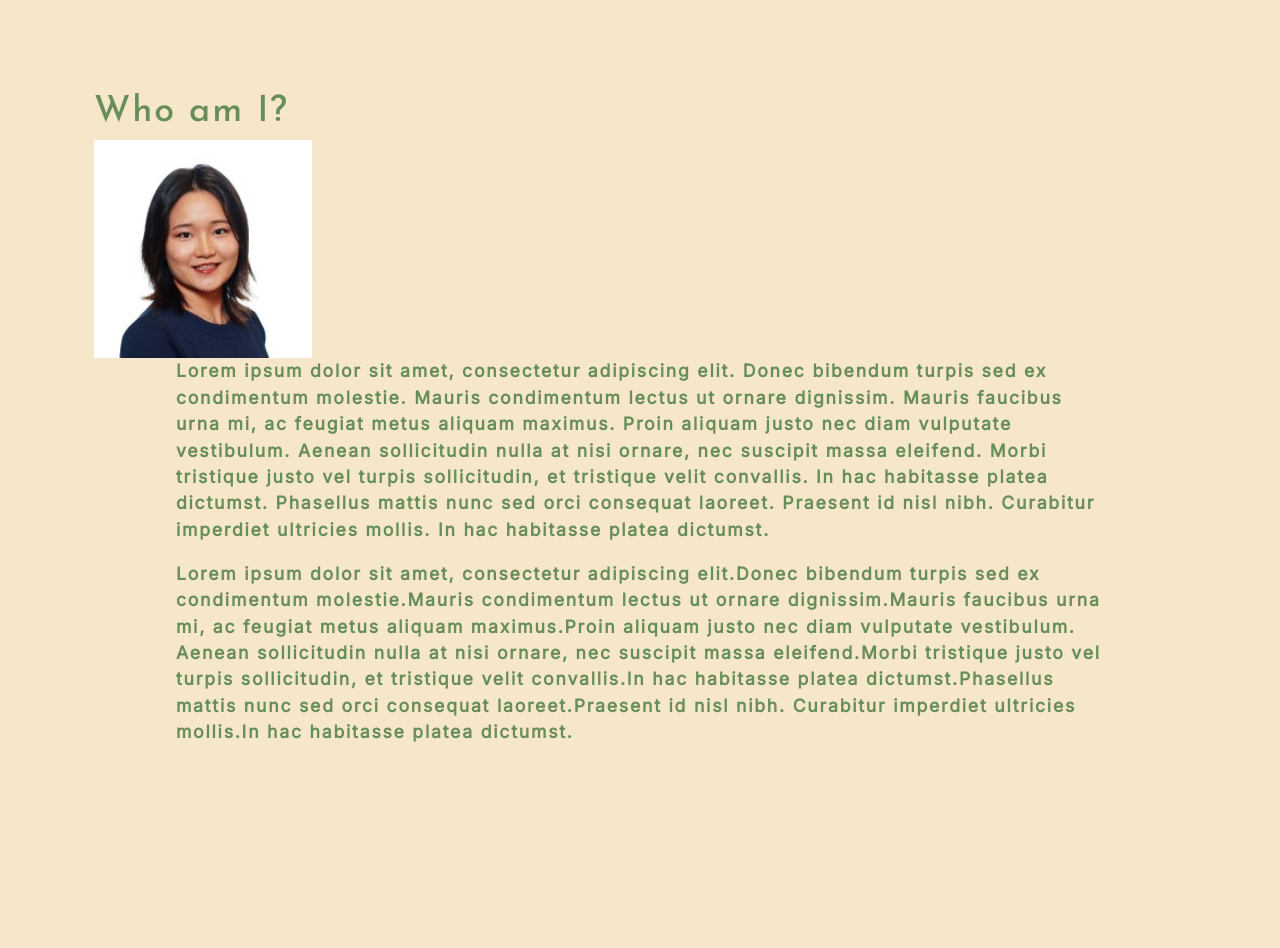
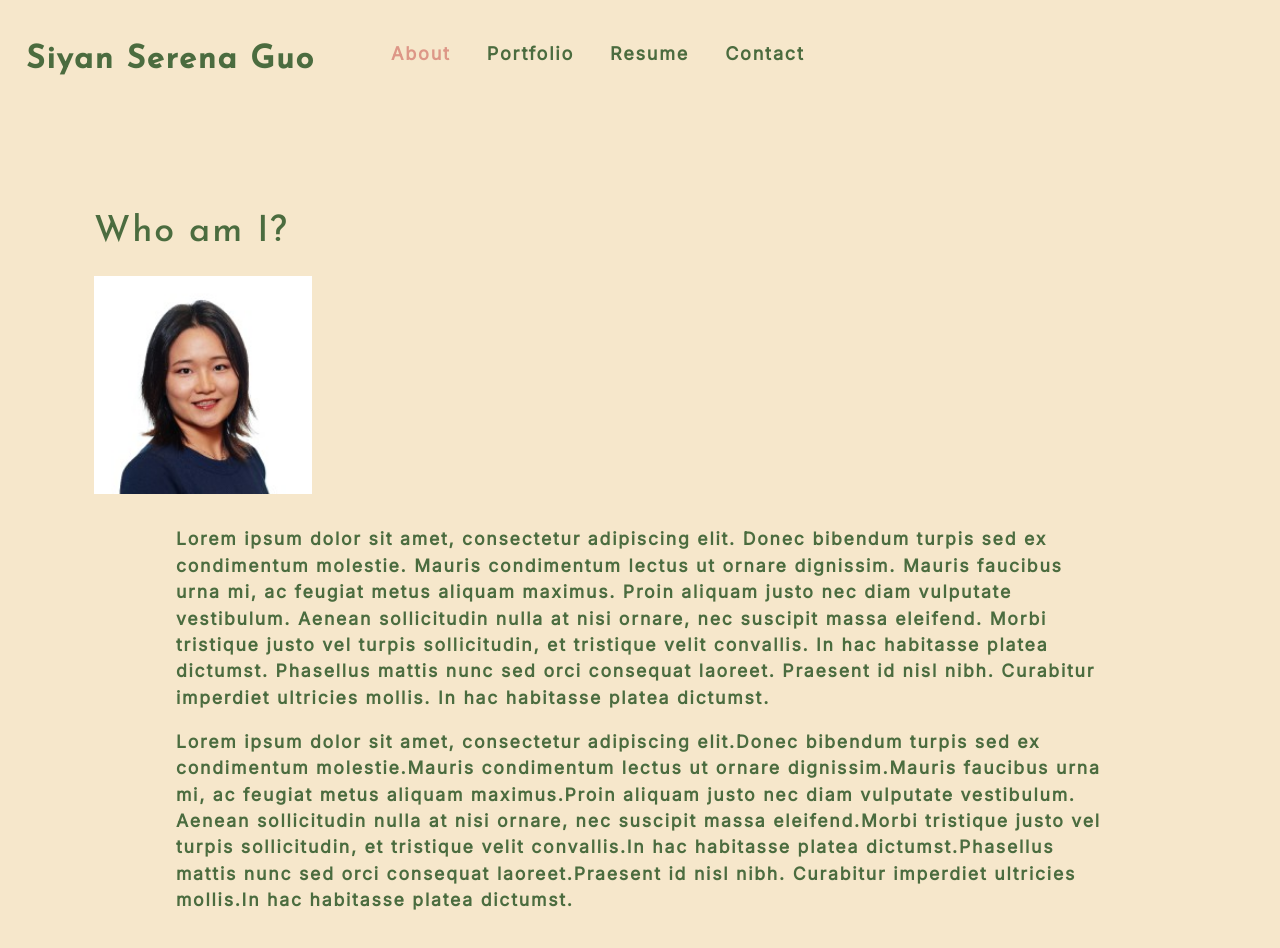
Before and after one commit to SiyanGuo/Portfolio, a React (Create React App) app: page / in a window 1280 px wide. Shown: the top 948 px of the page. Before the commit the page ends 853 px from the top, so only its background shows below. Built offline with nearby package versions, Linux system fonts and the light colour scheme.

Commit message:
add contact form

```diff
--- a/src/App.js
+++ b/src/App.js
@@ -1,15 +1,33 @@
 import './App.css';
+import React, { useState } from 'react';
 import About from './components/About/About.js';
+import ContactForm from './components/Contact/Contact';
+import Nav from './components/Nav/Nav.js';
 
 function App() {
+
+  // Using useState, set the default value for currentPage to 'About'
+  const [currentPage, handlePageChange] = useState('About');
+
+  // The renderPage method uses a switch statement to render the appropriate current page
+  const renderPage = () => {
+    switch (currentPage) {
+      // case 'Blog':
+      //   return <Blog />;
+      case 'Contact':
+        return <ContactForm />;
+      default:
+        return <About />;
+    }
+  };
+
+
   return (
     <>
-
-      {/* <Nav /> */}
+      <Nav currentPage={currentPage} handlePageChange={handlePageChange} />
 
       <main>
-<About />
-
+        <div>{renderPage(currentPage)}</div>
       </main>
     </>
   );
--- a/src/components/About/About.js
+++ b/src/components/About/About.js
@@ -6,8 +6,8 @@ function About() {
         <section className="my-5">
             <h1 id="about">Who am I?</h1>
             <div className="flex-row">
-                <img src={myPic} className="space-between mx-5" style={{ width: "20%" }} alt="Siyan's portrait" />
-                <div className="space-between mx-5 container">
+                <img src={myPic} className= "my-2" style={{ width: "20%" }} alt="Siyan's portrait" />
+                <div className=" my-2 container">
                     <p style={{ width: "100%" }}>
                         Lorem ipsum dolor sit amet, consectetur adipiscing elit. Donec bibendum turpis sed ex
                         condimentum molestie. Mauris condimentum lectus ut ornare dignissim. Mauris faucibus urna
--- /dev/null
+++ b/src/components/Contact/Contact.js
@@ -0,0 +1,64 @@
+import React, { useState } from 'react';
+import { validateEmail } from '../../utils/helpers';
+
+function ContactForm() {
+
+    const [formState, setFormState] = useState({ name: '', email: '', message: '' })
+    const { name, email, message } = formState;
+    const [errorMessage, setErrorMessage] = useState('');
+
+    function handleChange(e) {
+        if (e.target.name === 'email') {
+            const isValid = validateEmail(e.target.value);
+            if (!isValid) {
+                setErrorMessage('Your email is invalid.')
+            } else {
+                setErrorMessage('');
+            }
+        } else {
+            if (!e.target.value.length) {
+                setErrorMessage(`${e.target.name} is required.`);
+            } else {
+                setErrorMessage('');
+            }
+        }
+        if (!errorMessage) {
+            setFormState({ ...formState, [e.target.name]: e.target.value })
+        }
+        console.log('errorMessage', errorMessage);
+    };
+
+    function handleSubmit(e) {
+        e.preventDefault();
+        console.log(formState);
+    };
+
+    return (
+        <section>
+            <h1 data-testid="h1tag">Contact me</h1>
+            <form id="contact-form" onSubmit={handleSubmit}>
+                <div>
+                    <label htmlFor="name">Name:</label>
+                    <input type="text" name="name" defaultValue={name} onBlur={handleChange} />
+                </div>
+                <div>
+                    <label htmlFor="email">Email address:</label>
+                    <input type="email" name="email" defaultValue={email} onBlur={handleChange} />
+                </div>
+                <div>
+                    <label htmlFor="message">Message:</label>
+                    <textarea name="message" defaultValue={message} rows="5" onBlur={handleChange} />
+                </div>
+
+                {errorMessage && (
+                    <div>
+                        <p className="error-text">{errorMessage}</p>
+                    </div>
+                )}
+                <button data-testid="submit" type="submit">Submit</button>
+            </form>
+        </section>
+    )
+}
+
+export default ContactForm;
--- /dev/null
+++ b/src/components/Nav/Nav.js
@@ -0,0 +1,38 @@
+import React from "react";
+
+function Nav(props) {
+
+    const tabs = ['About', 'Portfolio', 'Resume', 'Contact'];
+
+
+    return (
+        <header className="flex-row px-1">
+            <h2 className="mx-2 my-5">
+                <a href="/">
+                    Siyan Serena Guo
+                </a>
+            </h2>
+            <nav>
+                <ul className="flex-row my-5">
+                    {tabs.map(tab => (
+                        <li className="mx-2" key={tab}>
+                            <a
+                                href={'#' + tab.toLowerCase()}
+                                // Whenever a tab is clicked on,
+                                // the current page is set through the handlePageChange props.
+                                onClick={() => props.handlePageChange(tab)}
+                                className={
+                                    props.currentPage === tab && 'navActive'
+                                }
+                            >
+                                {tab}
+                            </a>
+                        </li>
+                    ))}
+                </ul>
+            </nav>
+        </header>
+    );
+}
+
+export default Nav;
--- a/src/index.css
+++ b/src/index.css
@@ -8,7 +8,7 @@ main {
   --primary: #678D58;
   --secondary: #DD9787;
   --tertiary: #74D3AE;
-  --dark: #678D58;
+  --dark: #4b6c3f;
   --light: #F6E7CB;
   --lighter: #A6C48A;
   --error: rgb(228, 46, 1);
@@ -86,7 +86,8 @@ a {
 }
 
 a:hover {
-  text-decoration: underline;
+  text-decoration: none;
+  color:var(--secondary)
 }
 
 header {
@@ -127,7 +128,7 @@ span[role="img"] {
 }
 
 form {
-  width: 40%;
+  width: 60%;
 }
 
 input {
@@ -152,6 +153,10 @@ nav a:hover {
   text-decoration: none;
 }
 
+nav {
+  float:right
+}
+
 nav  li {
   cursor: pointer;
 }
@@ -161,6 +166,11 @@ textarea {
 	height: 120px;
 	border: 3px solid #cccccc;
 	padding: 5px;
+}
+
+textarea:focus {
+  border: 1px solid var(--secondary);
+  box-shadow: 0 0 .25rem rgba(0, 0, 0, .5);
 }
 
 .container {
--- /dev/null
+++ b/src/utils/helpers.js
@@ -0,0 +1,8 @@
+// export function capitalizeFirstLetter(string) {
+//     return string.charAt(0).toUpperCase() + string.slice(1);
+//   }
+
+  export function validateEmail(email) {
+    var re = /^(([^<>()[\]\\.,;:\s@"]+(\.[^<>()[\]\\.,;:\s@"]+)*)|(".+"))@((\[[0-9]{1,3}\.[0-9]{1,3}\.[0-9]{1,3}\.[0-9]{1,3}\])|(([a-zA-Z\-0-9]+\.)+[a-zA-Z]{2,}))$/;
+    return re.test(String(email).toLowerCase());
+  }
```
